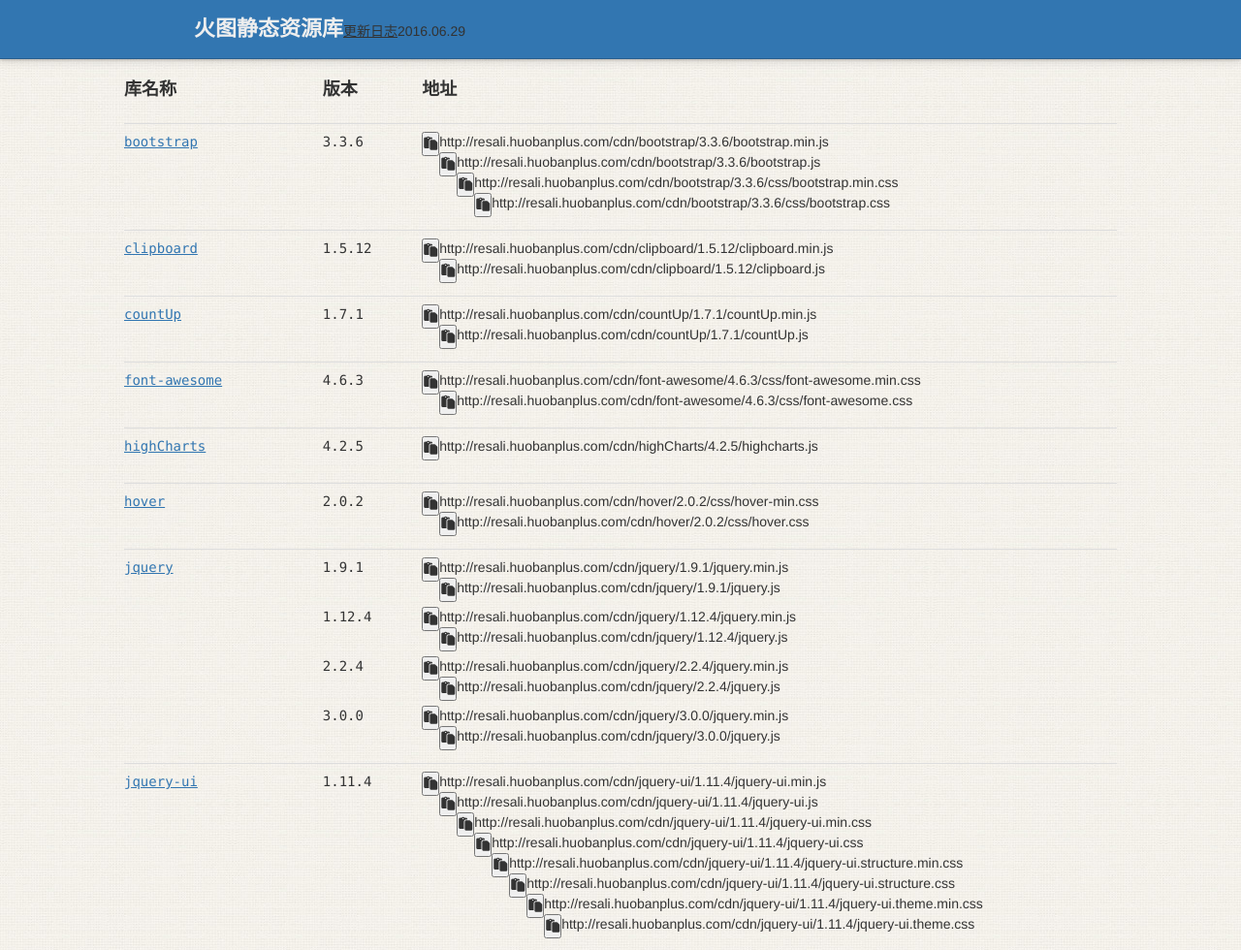
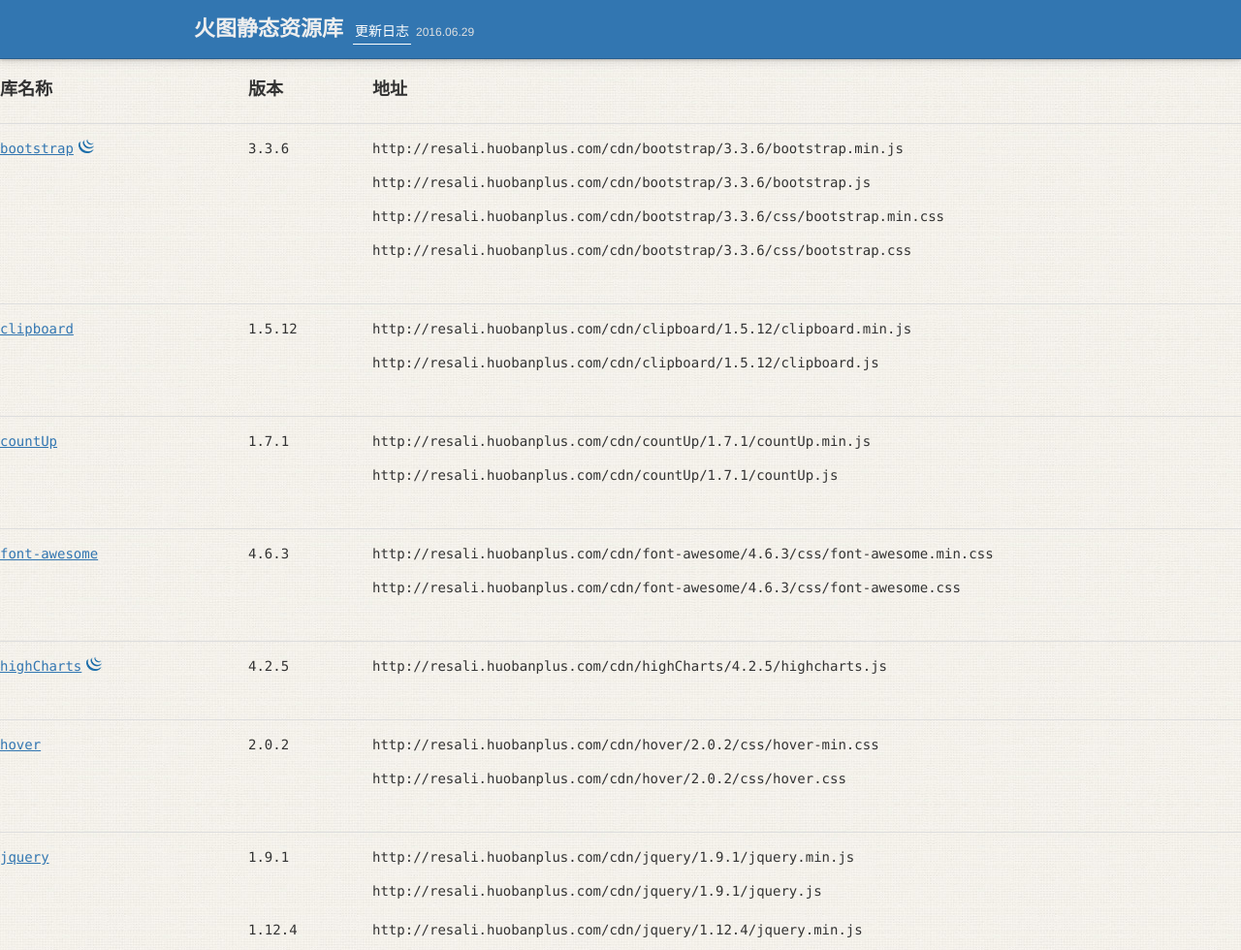
Before and after one commit to chang0022/hotCDN, a plain HTML site: page index.html in a window 1280 px wide. Shown: the top 980 px of the page at 97% size. Drawn offline with nearby package versions, Linux system fonts and the light colour scheme; some packages are replaced by stand-ins of ours; a script that the page names is missing; a small style sheet from the web is missing.

Commit message:
修改一些链接错误

```diff
--- a/Style/index.css
+++ b/Style/index.css
@@ -4,6 +4,7 @@
 	margin: 0;
    	font: 14px/1.5 "Microsoft Yahei", 微软雅黑, adobe雅黑, "helvetica neue", tahoma, "hiragino sans gb", stheiti, 宋体, sans-serif;
    	color: #333;
+    outline: none;
 }
 ul {
 	list-style: none;
@@ -24,8 +25,22 @@
     box-shadow: 0 3px 9px 0 rgba(0, 0, 0, 0.1), 0 1px 3px 0 rgba(0, 0, 0, 0.2);
     overflow: hidden;
 }
+header a {
+	display: inline-block;
+	padding: 2px;
+	text-indent: 0;
+	margin-left: 10px;
+	text-decoration: none;
+	color: #fff;
+	border-bottom: 1px solid #fff;
+}
+header i {
+    margin-left: 5px;
+    color: #e0e0e0;
+    font-size: 12px;
+}
 section {
-	width: 1024px;
+	width: 1280px;
 	margin: 0 auto;
 	min-height: 40px;
 }
@@ -49,29 +64,63 @@
 	border-bottom: 1px solid #ddd;
 	overflow: hidden;
 }
+section:not([id="title"]) {
+	padding-bottom: 32px;
+}
 section a {
 	color: #3276b1;
-	font-family: Menlo, "Bitstream Vera Sans Mono", "DejaVu Sans Mono", Monaco, Consolas;
+	font-family: Menlo, "Bitstream Vera Sans Mono", "DejaVu Sans Mono", Monaco, Consolas, sans-serif;
 }
 section h2, section div, section ul {
 	float: left;
 }
 section h2 {
+	padding: 7px 0;
 	width: 20%
+}
+section h2>a {
+    float: left;
+}
+section h2>s {
+    margin-left: 5px;
+    float: left;
+    width: 16px;
+    height: 16px;
+    background: url("jquery.png") no-repeat;
 }
 .right {
 	width: 80%;
 }
 .version {
+	padding: 7px 0;
 	width: 12.5%;
-	font-family: Menlo, "Bitstream Vera Sans Mono", "DejaVu Sans Mono", Monaco, Consolas;
+	font-family: Menlo, "Bitstream Vera Sans Mono", "DejaVu Sans Mono", Monaco, Consolas, sans-serif;
 }
 .url {
 	margin-bottom: 5px;
 	width: 87.5%;
 }
 .url li {
-	font-family: Menlo, "Bitstream Vera Sans Mono", "DejaVu Sans Mono", Monaco, Consolas;
+	padding: 7px 0;
+}
+.url span {
+	font-family: Menlo, "Bitstream Vera Sans Mono", "DejaVu Sans Mono", Monaco, Consolas, sans-serif;
+}
+.url div {
+	display: none;
+    float: right;
+    margin-right: 50px;
+}
+.url button {
+	width: 32px;
+	background-color: #e1e1e1;
+	border: 1px solid #d5d5d5;
+	border-radius: 3px;
+	-webkit-user-select: none;
+	-moz-user-select: none;
+	-ms-user-select: none;
+	user-select: none;
+	cursor: pointer;
 }
 #footer {
 	margin: 3% 10% 0%;
--- a/index.html
+++ b/index.html
@@ -12,7 +12,7 @@
 	<link rel="stylesheet" href="style/index.css">
 </head>
 <body>
-	<header>火图静态资源库<a href="https://github.com/chang0022/hotCDN/blob/master/Readme.md" target="_blank">更新日志</a><i></i></header>
+	<header>火图静态资源库<a href="https://github.com/chang0022/hotCDN/blob/master/Changelog.md" target="_blank">更新日志</a><i></i></header>
 	<section id="title">
 		<h1>库名称</h1>
 		<h1>版本</h1>
```
Also changed, not shown: Changelog.md.
